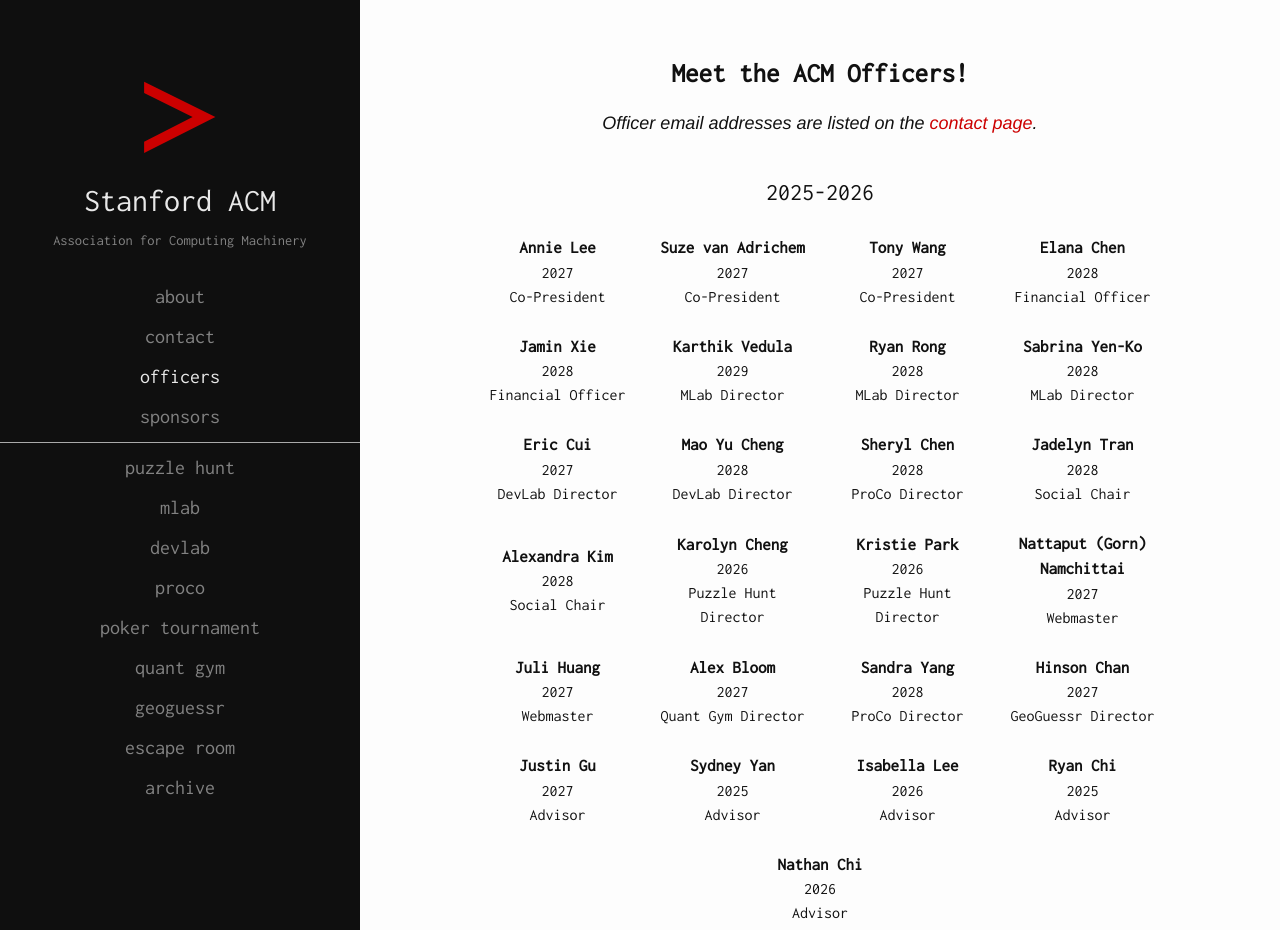
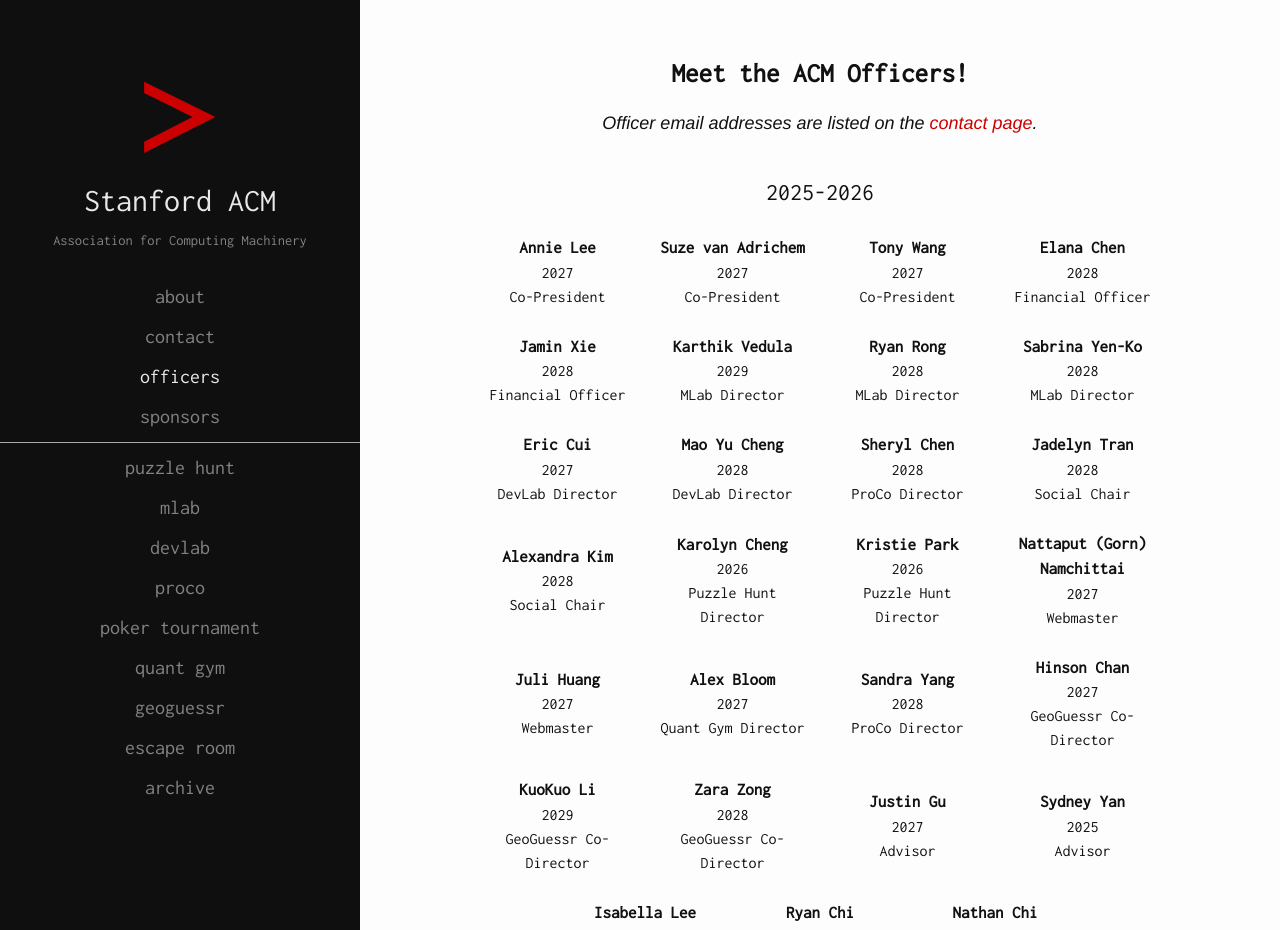
Before and after one commit to EricCui2005/Stanford-ACM, a Next.js app: page /officers in a window 1280 px wide. Shown: the top 930 px of the page. Built offline with nearby package versions, Linux system fonts and the light colour scheme.

Commit message:
added KuoKuo and Zara on officers page

```diff
--- a/pages/officers.tsx
+++ b/pages/officers.tsx
@@ -61,7 +61,9 @@
           <Person name="Juli Huang" year={2027} position="Webmaster" />
           <Person name="Alex Bloom" year={2027} position="Quant Gym Director" />
           <Person name="Sandra Yang" year={2028} position="ProCo Director" />
-          <Person name="Hinson Chan" year={2027} position="GeoGuessr Director" />
+          <Person name="Hinson Chan" year={2027} position="GeoGuessr Co-Director" />
+          <Person name="KuoKuo Li" year={2029} position="GeoGuessr Co-Director" />
+          <Person name="Zara Zong" year={2028} position="GeoGuessr Co-Director" />
           <Person name="Justin Gu" year={2027} position="Advisor" />
           <Person name="Sydney Yan" year={2025} position="Advisor" />
           <Person name="Isabella Lee" year={2026} position="Advisor" />
```
